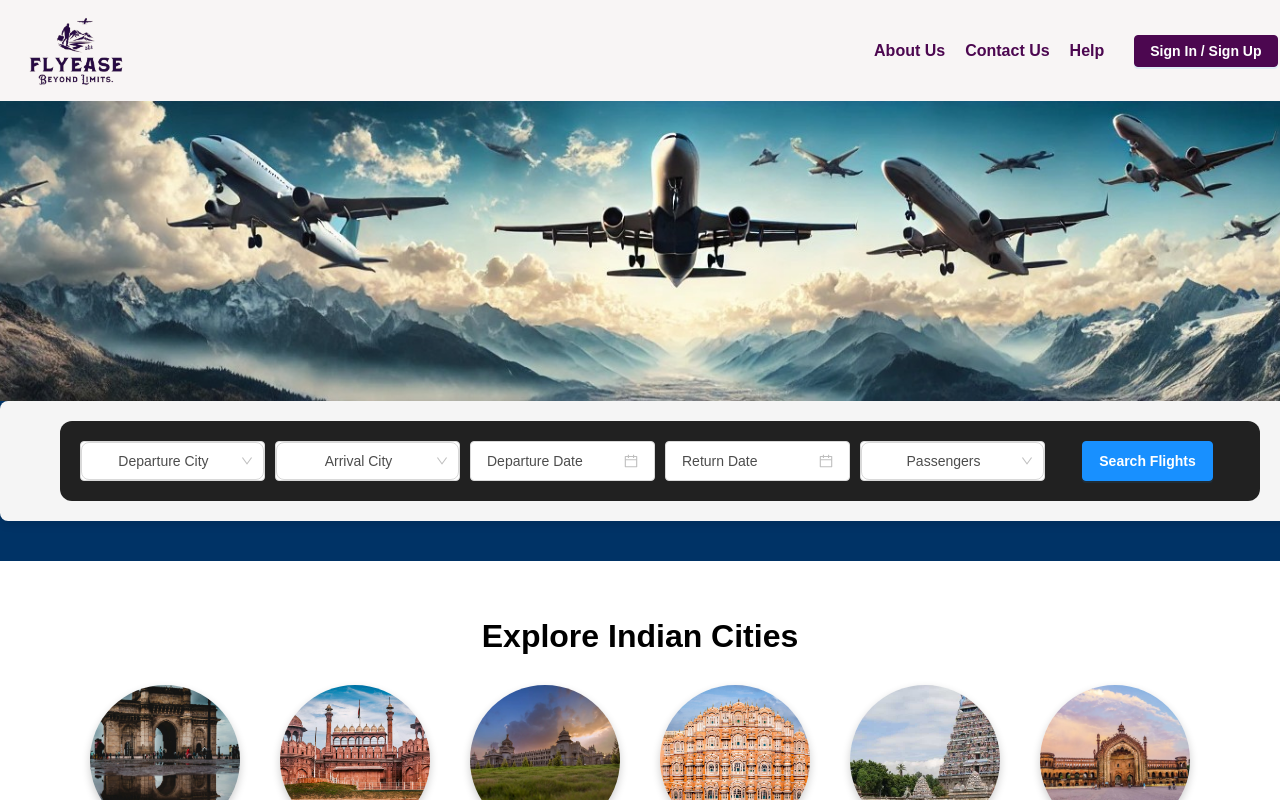
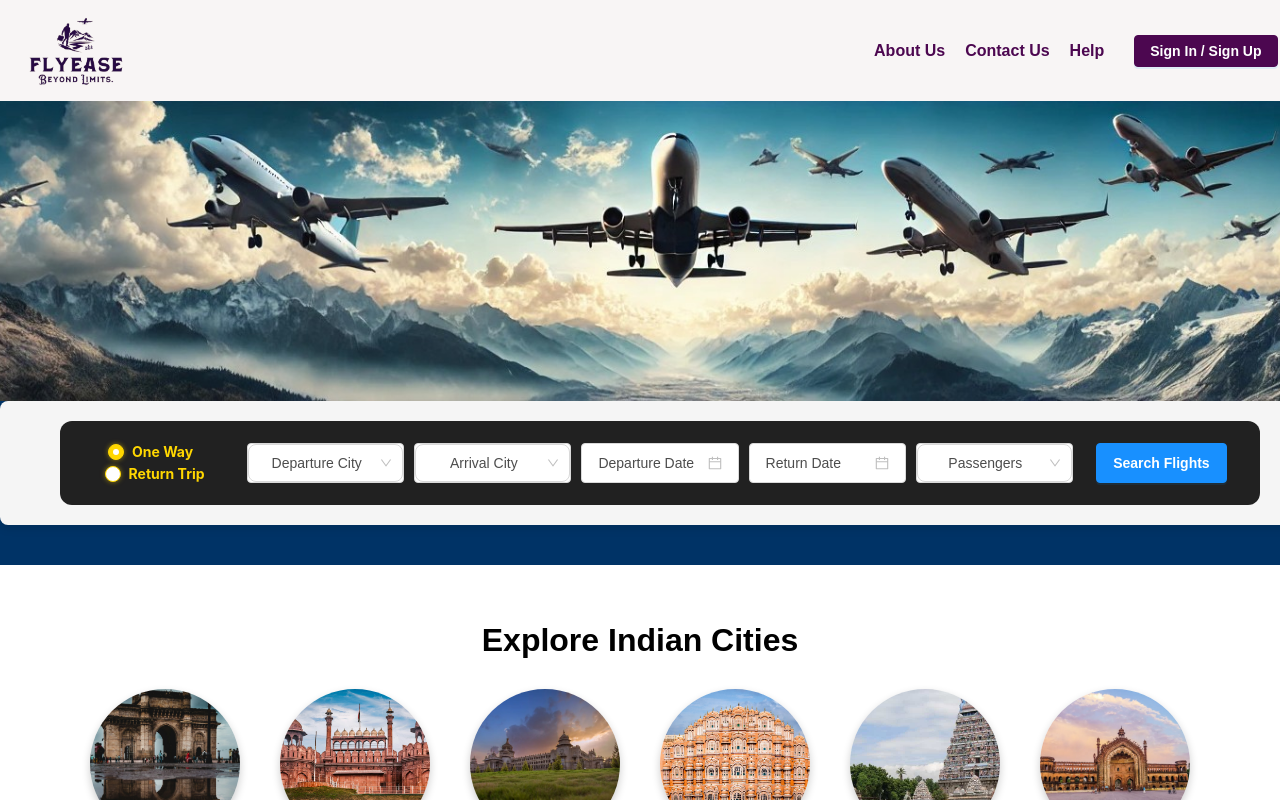
Before and after one commit to PrithviSingh17/Flight-Booking-System, a React (Vite) app in the folder user--frontend/: page / in a window 1280 px wide. Built offline with nearby package versions, Linux system fonts and the light colour scheme.

Commit message:
Enhance flight search functionality to support return trips; update SearchBar for trip type selection and conditional return date handling

```diff
--- a/user--frontend/src/components/SearchBar.jsx
+++ b/user--frontend/src/components/SearchBar.jsx
@@ -1,19 +1,33 @@
 import React from "react";
-import { Form, DatePicker, Select, Button } from "antd";
+import { Form, DatePicker, Select, Button, Radio } from "antd";
 import { useNavigate } from "react-router-dom";
+import "../styles/SearchBar.css"; // Import the CSS file
 
 const { Option } = Select;
 
 const SearchBar = ({ initialValues }) => {
   const navigate = useNavigate();
-  const [form] = Form.useForm(); // Add form instance
+  const [form] = Form.useForm();
+  const [tripType, setTripType] = React.useState(initialValues?.tripType || "one-way"); // Default to "one-way"
 
   // Set initial values when the component mounts or initialValues prop changes
   React.useEffect(() => {
     if (initialValues) {
       form.setFieldsValue(initialValues);
+      setTripType(initialValues.tripType || "one-way");
     }
   }, [initialValues, form]);
+
+  // Handle trip type change
+  const handleTripTypeChange = (e) => {
+    const newTripType = e.target.value;
+    setTripType(newTripType);
+
+    // Clear return date if switching to "one-way"
+    if (newTripType === "one-way") {
+      form.setFieldsValue({ returnDate: null });
+    }
+  };
 
   const onFinish = (values) => {
     const { departureCity, arrivalCity, departureDate, returnDate, passengers } = values;
@@ -22,7 +36,7 @@ const SearchBar = ({ initialValues }) => {
     navigate(
       `/search-results?departureCity=${departureCity}&arrivalCity=${arrivalCity}&departureDate=${departureDate?.format(
         "YYYY-MM-DD"
-      )}&returnDate=${returnDate?.format("YYYY-MM-DD")}&passengers=${passengers}`
+      )}&returnDate=${returnDate?.format("YYYY-MM-DD")}&passengers=${passengers}&tripType=${tripType}`
     );
   };
 
@@ -53,12 +67,24 @@ const SearchBar = ({ initialValues }) => {
 
   return (
     <Form
-      form={form} // Connect the form instance
+      form={form}
       layout="inline"
       onFinish={onFinish}
       className="search-form"
-      initialValues={initialValues} // Set initial values
+      initialValues={initialValues}
     >
+      {/* Trip Type Radio Group */}
+      <Form.Item name="tripType" initialValue={tripType}>
+        <Radio.Group onChange={handleTripTypeChange} className="trip-type-radio-group">
+          <Radio value="one-way" className="trip-radio">
+            One Way
+          </Radio>
+          <Radio value="return" className="trip-radio">
+            Return Trip
+          </Radio>
+        </Radio.Group>
+      </Form.Item>
+
       <Form.Item name="departureCity" rules={[{ required: true, message: "Please select departure city!" }]}>
         <Select showSearch placeholder="Departure City" className="search-input" optionFilterProp="children">
           {cities.map((city) => (
@@ -80,8 +106,22 @@ const SearchBar = ({ initialValues }) => {
       <Form.Item name="departureDate" rules={[{ required: true, message: "Please select departure date!" }]}>
         <DatePicker style={{ width: "100%" }} className="search-input" placeholder="Departure Date" />
       </Form.Item>
-      <Form.Item name="returnDate">
-        <DatePicker style={{ width: "100%" }} className="search-input" placeholder="Return Date" />
+      {/* Conditionally render Return Date based on tripType */}
+      <Form.Item
+        name="returnDate"
+        rules={[
+          {
+            required: tripType === "return",
+            message: "Please select return date!",
+          },
+        ]}
+      >
+        <DatePicker
+          style={{ width: "100%" }}
+          className="search-input"
+          placeholder="Return Date"
+          disabled={tripType === "one-way"} // Disable if tripType is "one-way"
+        />
       </Form.Item>
       <Form.Item name="passengers" rules={[{ required: true, message: "Please select number of passengers!" }]}>
         <Select placeholder="Passengers" className="search-input">
--- a/user--frontend/src/pages/SearchResults.jsx
+++ b/user--frontend/src/pages/SearchResults.jsx
@@ -3,7 +3,7 @@ import { Table, Button, message } from "antd";
 import { useLocation, useNavigate, Link } from "react-router-dom";
 import API from "../services/api";
 import SearchBar from "../components/SearchBar";
-import moment from "moment"; // Import moment
+import moment from "moment";
 import "../styles/SearchResults.css";
 import logo from "../assets/logo1.png";
 import "../styles/Home.css";
@@ -21,6 +21,7 @@ const SearchResults = () => {
   const departureDate = searchParams.get("departureDate");
   const returnDate = searchParams.get("returnDate");
   const passengers = searchParams.get("passengers");
+  const tripType = searchParams.get("tripType");
 
   // Prepare initialValues for the SearchBar
   const initialValues = {
@@ -29,6 +30,7 @@ const SearchResults = () => {
     departureDate: departureDate ? moment(departureDate) : null,
     returnDate: returnDate ? moment(returnDate) : null,
     passengers: passengers ? parseInt(passengers, 10) : 1,
+    tripType: tripType || "one-way", // Default to "one-way"
   };
 
   const formatTime = (dateTimeString) => {
@@ -43,42 +45,34 @@ const SearchResults = () => {
       try {
         setLoading(true);
         // Fetch flights based on search parameters
-          const outboundResponse = await API.get("/flights/search", {
+        const response = await API.get("/flights/search", {
           params: {
             departure_city: departureCity,
             arrival_city: arrivalCity,
             departure_date: departureDate,
+            return_date: returnDate,
+            trip_type: tripType, // Send tripType to the backend
             passengers: passengers,
           },
         });
 
-          let returnFlights = [];
-          if (returnDate) {
-            const returnResponse = await API.get("/flights/search", {
-              params: {
-                departure_city: arrivalCity,
-                arrival_city: departureCity,
-                departure_date: returnDate,
-                passengers: passengers,
-              },
-            });
-            returnFlights = returnResponse.data;
-          }
-
         // Format and combine flights
-          const formattedOutboundFlights = outboundResponse.data.map((flight) => ({
+        const formattedOutboundFlights = response.data.outboundFlights.map((flight) => ({
           ...flight,
           type: "Outbound",
           departure_time: formatTime(flight.departure_time),
           arrival_time: formatTime(flight.arrival_time),
         }));
 
-          const formattedReturnFlights = returnFlights.map((flight) => ({
+        let formattedReturnFlights = [];
+        if (tripType === "return" && response.data.returnFlights) {
+          formattedReturnFlights = response.data.returnFlights.map((flight) => ({
             ...flight,
             type: "Return",
             departure_time: formatTime(flight.departure_time),
             arrival_time: formatTime(flight.arrival_time),
           }));
+        }
 
         setFlights([...formattedOutboundFlights, ...formattedReturnFlights]);
       } catch (err) {
@@ -90,7 +84,7 @@ const SearchResults = () => {
     };
 
     fetchFlights();
-    }, [departureCity, arrivalCity, departureDate, returnDate, passengers]);
+  }, [departureCity, arrivalCity, departureDate, returnDate, passengers, tripType]);
 
   const columns = [
     {
@@ -146,7 +140,7 @@ const SearchResults = () => {
 
   return (
     <div className="search-results">
-      {/* Search Bar Section */}
+      {/* Header and Search Bar Section */}
       <header className="header">
         <div className="logo">
           <img src={logo} alt="Flight Booking Logo" className="logo-img" />
@@ -174,14 +168,11 @@ const SearchResults = () => {
         </div>
       </header>
 
-
       <div className="search-results">
-      {/* Search Bar Section */}
         <div className="search-section">
           <SearchBar initialValues={initialValues} />
         </div>
 
-      {/* Flight Results */}
         <div className="flight-results">
           <h2>Search Results</h2>
           <Table
--- a/user--frontend/src/styles/SearchBar.css
+++ b/user--frontend/src/styles/SearchBar.css
@@ -1,17 +1,31 @@
 /* SearchBar.css */
 
-/* Style for the return trip checkbox */
-.return-checkbox .ant-checkbox-inner {
-    border-color: white; /* Change checkbox border color */
+/* Style for the trip type radio buttons */
+.trip-type-radio-group .trip-radio {
+  color: #ffd700; /* Golden text */
+  font-weight: bold; /* Make text bold */
 }
 
-  .return-checkbox .ant-checkbox-checked .ant-checkbox-inner {
-    background-color: white; /* Change checkbox background color when checked */
-    border-color: white;
+.trip-type-radio-group .trip-radio .ant-radio-inner {
+  border-color: #ffd700; /* Golden border */
 }
 
-  .return-checkbox .ant-checkbox + span {
-    color: white; /* Change text color to white */
+.trip-type-radio-group .trip-radio .ant-radio-checked .ant-radio-inner {
+  background-color: #ffd700; /* Golden background when checked */
+  border-color: #ffd700;
+}
+
+.trip-type-radio-group .trip-radio:hover .ant-radio-inner {
+  border-color: #ffdf4d; /* Lighter golden border on hover */
+}
+
+/* Optional: Add a glow effect to the radio buttons */
+.trip-type-radio-group .trip-radio .ant-radio-inner {
+  box-shadow: 0 0 5px rgba(255, 215, 0, 0.5); /* Golden glow */
+}
+
+.trip-type-radio-group .trip-radio:hover .ant-radio-inner {
+  box-shadow: 0 0 8px rgba(255, 215, 0, 0.8); /* Stronger glow on hover */
 }
 
 /* Style for the disabled return date picker */
```
Also changed, not shown: 1 other file (tests, documents, lock files or other folders). Lines whose indentation alone changed are shown as unchanged.
